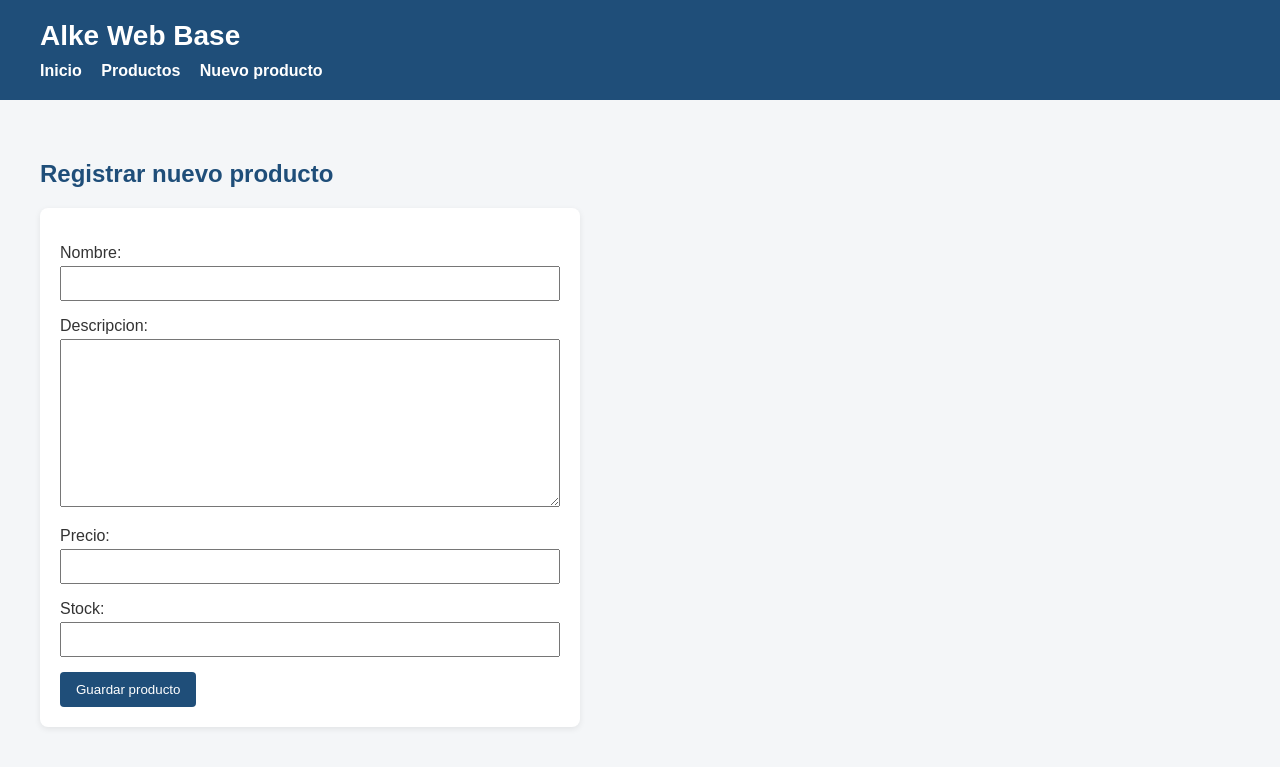
After one commit to ignaciotrujilloleiva/Proyecto-Modulo-6-Desarrollo-Web-Django, a Django app: page /productos/nuevo/ in a window 1280 px wide. The commit adds this page. Shown: the top 767 px of the page. Run offline with Django 5.2, Linux system fonts and the light colour scheme.

Commit message:
Formulario para creación de productos
Incorporación de formulario para agregar productos a la lista

```diff
--- /dev/null
+++ b/webapp/forms.py
@@ -0,0 +1,7 @@
+from django import forms
+from .models import Producto
+
+class ProductoForm(forms.ModelForm):
+    class Meta:
+        model = Producto
+        fields = ['nombre', 'descripcion', 'precio', 'stock']
--- a/webapp/static/webapp/style.css
+++ b/webapp/static/webapp/style.css
@@ -35,3 +35,35 @@ main {
 h2 {
     color: #1f4e79;
 }
+
+form {
+    background-color: white;
+    padding: 20px;
+    border-radius: 8px;
+    max-width: 500px;
+    box-shadow: 0 2px 6px rgba(0, 0, 0, 0.08);
+}
+
+form p {
+    margin-bottom: 15px;
+}
+
+button {
+    background-color: #1f4e79;
+    color: white;
+    border: none;
+    padding: 10px 16px;
+    cursor: pointer;
+    border-radius: 4px;
+}
+
+button:hover {
+    background-color: #163a5c;
+}
+
+input, textarea {
+    width: 100%;
+    padding: 8px;
+    margin-top: 4px;
+    box-sizing: border-box;
+}
--- a/webapp/templates/webapp/base.html
+++ b/webapp/templates/webapp/base.html
@@ -15,6 +15,7 @@
         <nav>
             <a href="{% url 'inicio' %}">Inicio</a>
             <a href="{% url 'productos' %}">Productos</a>
+            <a href="{% url 'crear_producto' %}">Nuevo producto</a>
         </nav>
     </header>
 
--- /dev/null
+++ b/webapp/templates/webapp/crear_producto.html
@@ -0,0 +1,13 @@
+{% extends 'webapp/base.html' %}
+
+{% block title %}Nuevo Producto | Alke Web Base{% endblock %}
+
+{% block content %}
+    <h2>Registrar nuevo producto</h2>
+
+    <form method="POST">
+        {% csrf_token %}
+        {{ form.as_p }}
+        <button type="submit">Guardar producto</button>
+    </form>
+{% endblock %}
--- a/webapp/urls.py
+++ b/webapp/urls.py
@@ -2,9 +2,10 @@
 #Cuando se entre en la ruta vacía de esta app se ejecutara la vista inicio
 #Agregamos ruta productos
 from django.urls import path
-from .views import inicio, lista_productos
+from .views import inicio, lista_productos, crear_producto
 
 urlpatterns = [
     path('', inicio, name='inicio'),
     path('productos/', lista_productos, name='productos'),
+    path('productos/nuevo/', crear_producto, name='crear_producto'),
 ]
--- a/webapp/views.py
+++ b/webapp/views.py
@@ -1,9 +1,8 @@
 #Ahora se utilizara render
-from django.shortcuts import render
-#Se importa HttpResponse
-from django.http import HttpResponse
+from django.shortcuts import render, redirect
 #Importación de modelo producto
 from .models import Producto
+from .forms import ProductoForm
 
 # Create your views here.
 
@@ -17,3 +16,14 @@ def inicio(request):
 def lista_productos(request):
     productos = Producto.objects.all()
     return render(request, 'webapp/productos.html', {'productos': productos})
+
+def crear_producto(request):
+    if request.method == 'POST':
+        form = ProductoForm(request.POST)
+        if form.is_valid():
+            form.save()
+            return redirect('productos')
+    else:
+        form = ProductoForm()
+
+    return render(request, 'webapp/crear_producto.html', {'form': form})
```
Also changed, not shown: db.sqlite3.
